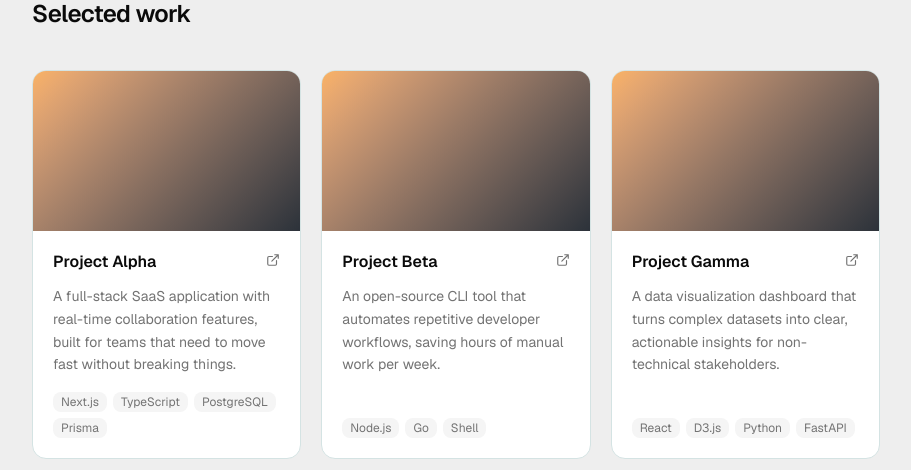
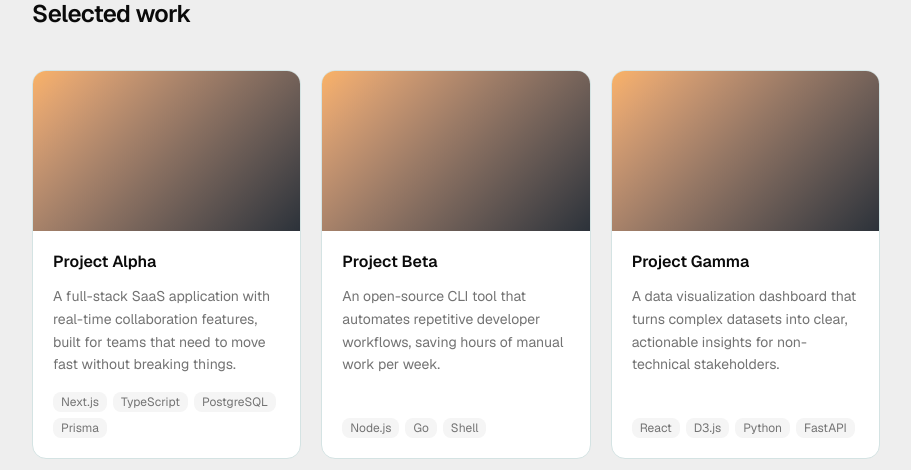
Before and after one commit to aldinoanggawan/portfolio, a Next.js app: page / in a window 1280 px wide. Shown: the part 787-1257 px from the top of the page, without its empty margins (184-1095 px from the left). Built offline with nearby package versions, Linux system fonts and the light colour scheme.

Commit message:
remove project card external link and show image when available

```diff
--- a/components/project-card.tsx
+++ b/components/project-card.tsx
@@ -1,53 +1,46 @@
+import Image from 'next/image';
+import Link from 'next/link';
+
 interface ProjectCardProps {
   title: string;
   description: string;
   tags: string[];
   href: string;
+  image?: { src: string; alt: string };
 }
-
-const ExternalLinkIcon = () => (
-  <svg
-    xmlns="http://www.w3.org/2000/svg"
-    width="14"
-    height="14"
-    viewBox="0 0 24 24"
-    fill="none"
-    stroke="currentColor"
-    strokeWidth="2"
-    strokeLinecap="round"
-    strokeLinejoin="round"
-  >
-    <path d="M15 3h6v6M10 14 21 3M18 13v6a2 2 0 0 1-2 2H5a2 2 0 0 1-2-2V8a2 2 0 0 1 2-2h6" />
-  </svg>
-);
 
 export const ProjectCard = ({
   title,
   description,
   tags,
   href,
+  image,
 }: ProjectCardProps) => {
   return (
-    <a
+    <Link
       href={href}
-      target="_blank"
-      rel="noopener noreferrer"
       className="group flex flex-col overflow-hidden rounded-xl border border-border bg-card transition-all duration-200 hover:-translate-y-1 hover:shadow-md"
     >
+      <div className="relative h-40 w-full overflow-hidden">
+        {image ? (
+          <Image
+            src={image.src}
+            alt={image.alt}
+            fill
+            className="object-cover object-top"
+          />
+        ) : (
           <div
-        className="h-40 w-full"
+            className="h-full w-full"
             style={{
               background:
                 'linear-gradient(135deg, oklch(0.72 0.18 55 / 0.6) 0%, oklch(0.22 0.02 255 / 0.9) 100%)',
             }}
           />
+        )}
+      </div>
       <div className="flex flex-1 flex-col gap-3 p-5">
-        <div className="flex items-start justify-between gap-2">
         <h3 className="font-semibold leading-snug">{title}</h3>
-          <span className="mt-0.5 shrink-0 text-muted-foreground transition-colors group-hover:text-foreground">
-            <ExternalLinkIcon />
-          </span>
-        </div>
         <p className="text-sm leading-relaxed text-muted-foreground">
           {description}
         </p>
@@ -62,6 +55,6 @@ export const ProjectCard = ({
           ))}
         </div>
       </div>
-    </a>
+    </Link>
   );
 };
```
Lines whose indentation alone changed are shown as unchanged.
